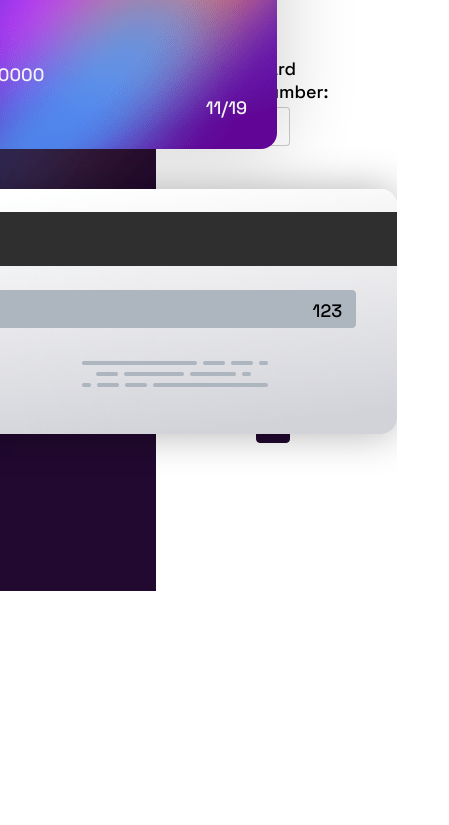
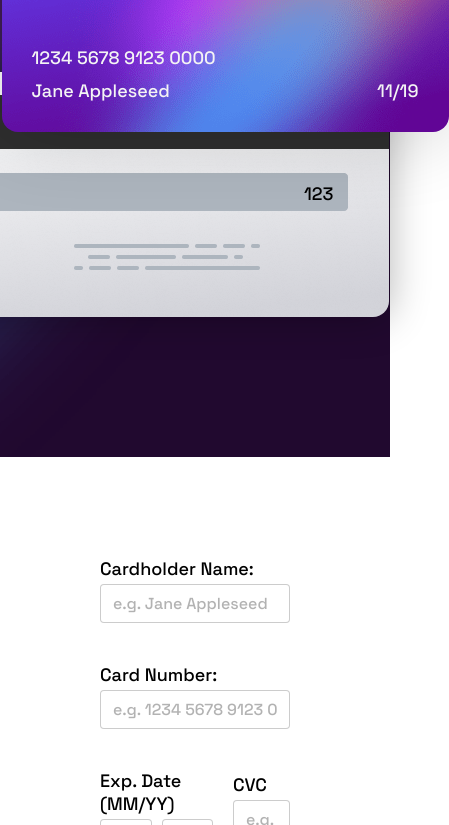
Before and after one commit to SE-Designs/js-challenges, a plain HTML site: page interactive_card_details/index.html in a window 390 px wide. Shown: the part 253-1078 px from the top of the page, 449 px wide, since content can reach past the window. Before the commit the page ends 844 px from the top, so only its background shows below. Drawn offline with Linux system fonts and the light colour scheme.

Commit message:
code refactoring

```diff
--- a/interactive_card_details/style.css
+++ b/interactive_card_details/style.css
@@ -46,8 +46,9 @@ p {
 
 .card-front {
   color: #f4f4f4;
-  width: 447px;
-  height: 245px;
+  max-width: 447px;
+  min-width: 447px;
+  min-height: 245px;
   padding: 30px;
   display: flex;
   flex-flow: column;
@@ -67,8 +68,9 @@ p {
 }
 
 .card-back {
-  width: 447px;
-  height: 245px;
+  max-width: 447px;
+  min-width: 447px;
+  min-height: 245px;
   padding: 30px;
   transform: translateX(80px);
   background: center / cover url(./imgs/bg-card-back.png) no-repeat;
@@ -230,5 +232,53 @@ input.input-warning {
   margin-bottom: 20px;
 }
 
-@media only screen and (min-width: 768px) {
+@media only screen and (max-width: 1440px) {
+  body {
+    flex-flow: column;
+  }
+
+  .gradient {
+    width: 100%;
+    padding: 100px;
+  }
+
+  .cards-container {
+    width: 100%;
+    left: 0;
+    flex-flow: row nowrap;
+    justify-content: center;
+    gap: 20px;
+  }
+
+  .card-front {
+    transform: translate(0, 40px);
+  }
+
+  .card-back {
+    transform: translate(0, -40px);
+  }
+
+  .form {
+    width: 100%;
+    padding: 100px;
+  }
 }
+
+@media only screen and (max-width: 1024px) {
+  .cards-container {
+    width: 100%;
+    left: 0;
+    flex-flow: column nowrap;
+    justify-content: center;
+    gap: 20px;
+  }
+
+  .card-front {
+    transform: translate(30px, 40px);
+    z-index: 2;
+  }
+
+  .card-back {
+    transform: translate(-30px, -40px);
+  }
+}
```
Also changed, not shown: 1 other file.
